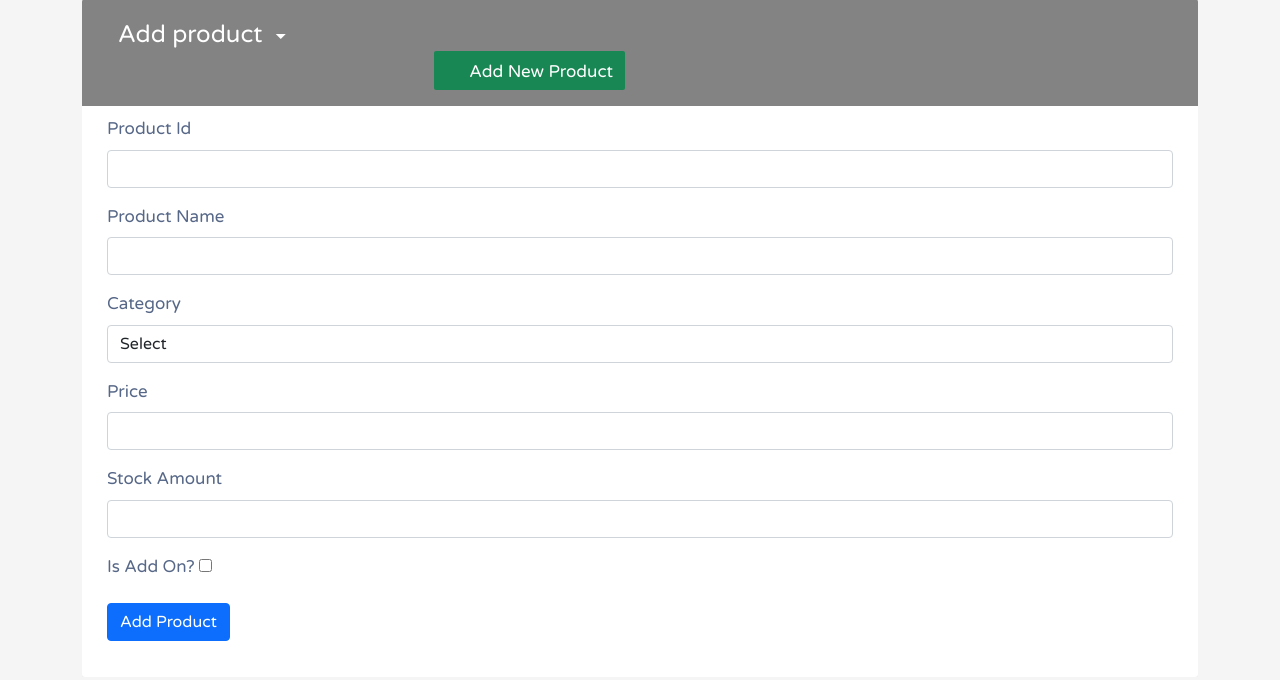
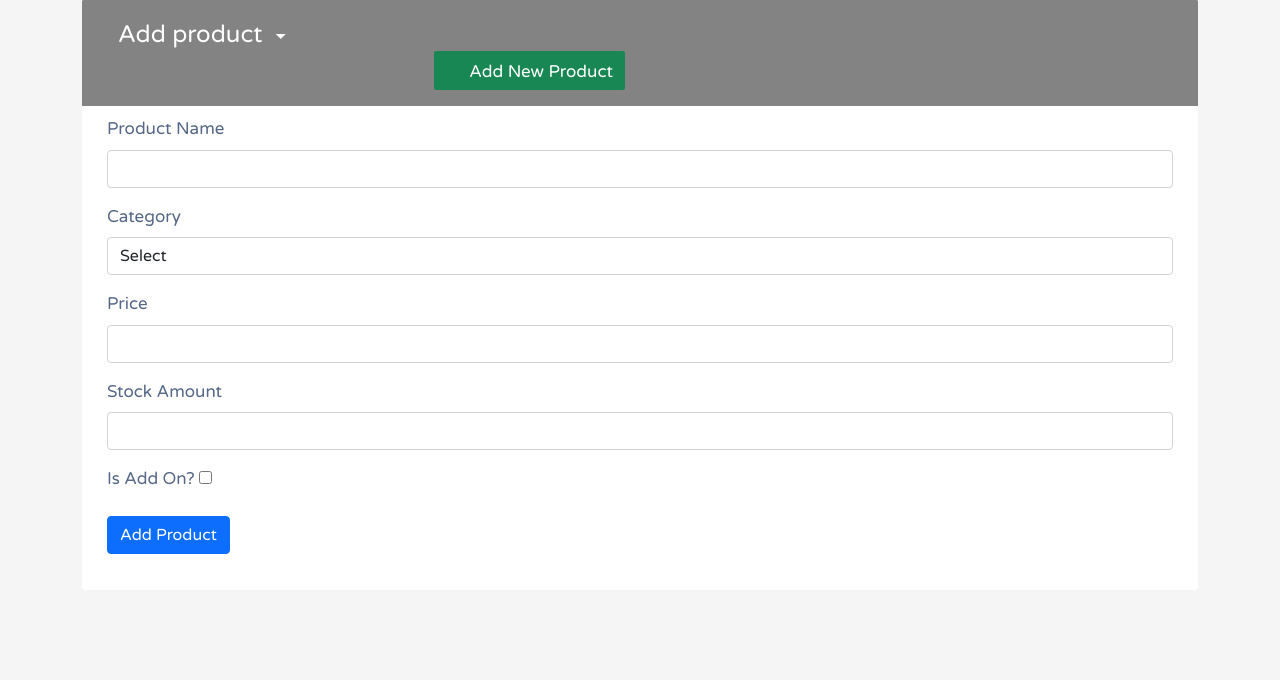
Before and after one commit to Kanahora/Dains, a Flask app: page /staff/inventory_create/ in a window 1280 px wide. Shown: the part 31-711 px from the top of the page. Run offline with Flask 2, Linux system fonts and the light colour scheme; some libraries are stand-ins or nearby versions.

Commit message:
Update inventory_create.html

```diff
--- a/templates/Ryan/inventory_create.html
+++ b/templates/Ryan/inventory_create.html
@@ -10,9 +10,6 @@ Add product
 {% block table %}
 {% from "@includes/_formHelper.html" import render_field %}
 <form method="POST" action="" novalidate>
-    <div class="form-group">
-        {{ render_field(form.product_id, class="form-control") }}
-    </div>
     <div class="form-group">
         {{ render_field(form.product_name, class="form-control") }}
     </div>
```
